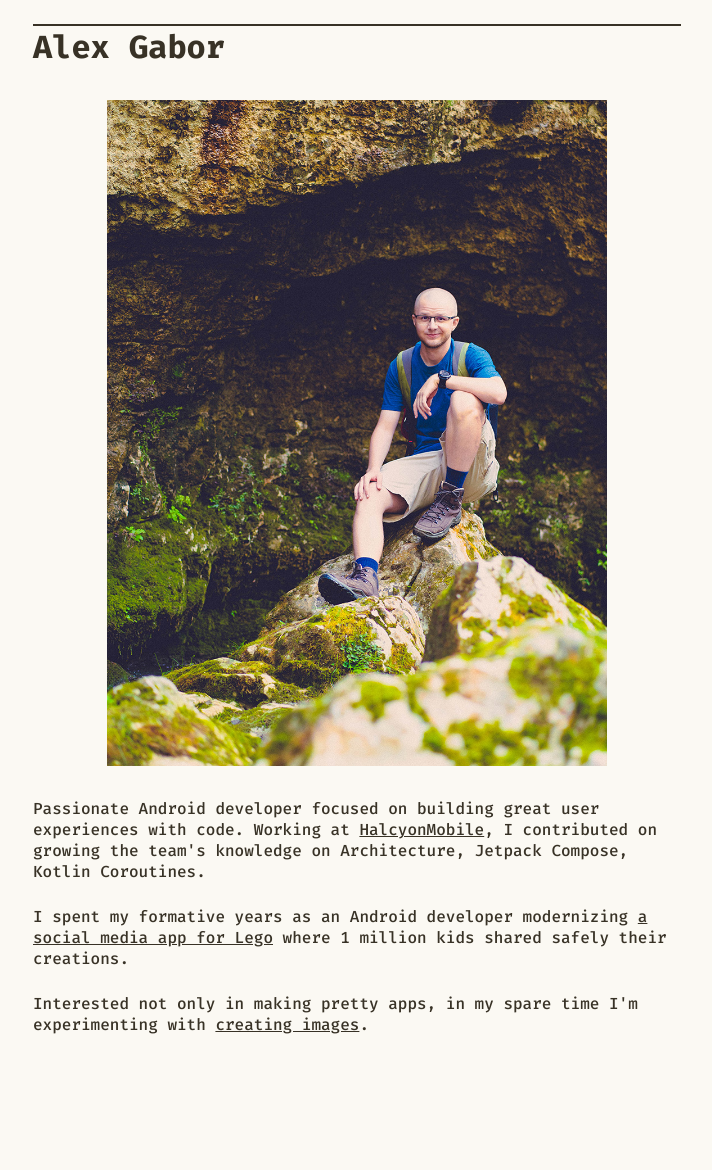
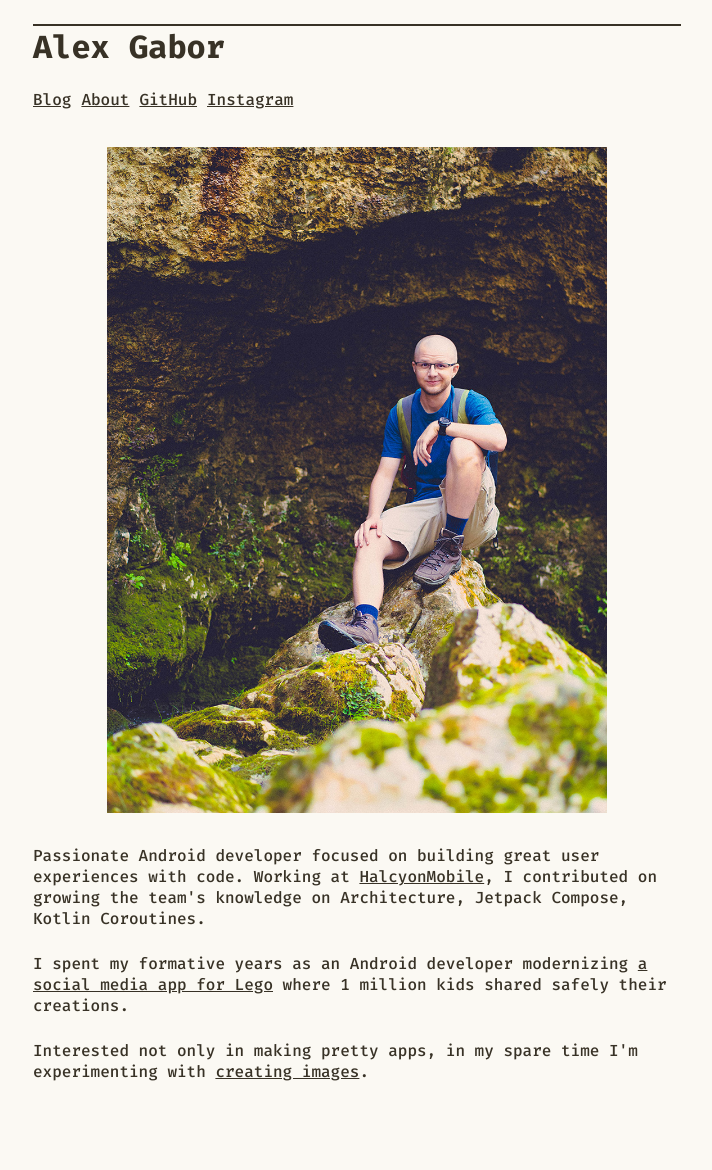
Before and after one commit to AlexGabor/alexgabor.com, a Jekyll site: the page built from about.html, in a window 1280 px wide. Shown: the whole page, without its empty margins (283-995 px from the left). Built offline with Jekyll 4.4.1, drawn with Linux system fonts in a browser that asks for light colours; before the commit the page ends 1123 px from its top, so only the background shows below that.

Commit message:
Extract menu

```diff
--- a/404.html
+++ b/404.html
@@ -3,4 +3,6 @@ permalink: /404.html
 layout: default
 ---
 
-<p>Page not found</p>
+{% include menu.html %}
+
+<h3>Page not found</h3>
--- /dev/null
+++ b/_includes/menu.html
@@ -0,0 +1,8 @@
+<ul class="list-inline">
+  <li><a href="/blog">Blog</a></li>
+  <li><a href="/about">About</a></li>
+  <li><a href="https://github.com/AlexGabor">GitHub</a></li>
+  <li>
+    <a href="https://instagram.com/alexandru_gabor/">Instagram</a>
+  </li>
+</ul>
--- a/about.html
+++ b/about.html
@@ -2,6 +2,8 @@
 title: About
 layout: default
 ---
+
+{% include menu.html %}
 
 <img src="/static/profile.jpg" />
 
--- a/blog.html
+++ b/blog.html
@@ -2,6 +2,8 @@
 title: Posts
 layout: default
 ---
+
+{% include menu.html %}
 
 <div class="post-list">
   {% for post in site.categories.post %}
```
Also changed, not shown: index.html (+1 -8 lines).
